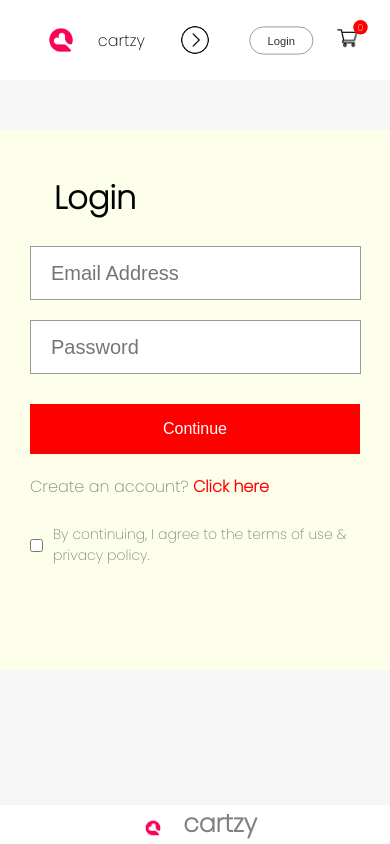
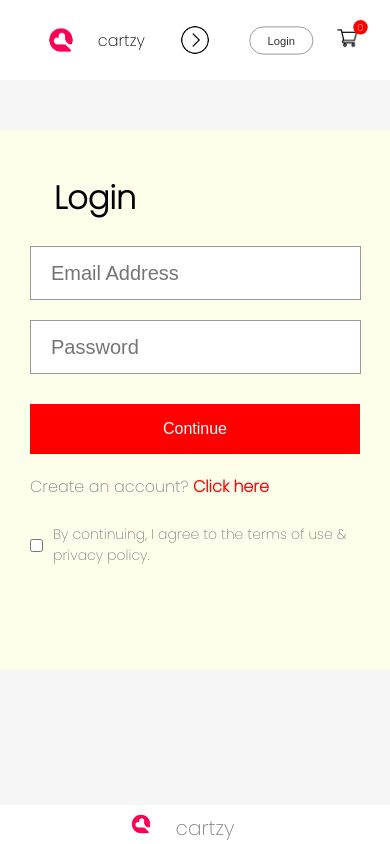
Before and after one commit to dynecodes/mern-ecommerce-webapp, a React (Create React App) app in the folder front-end/: page /login in a window 390 px wide. Shown: the top 844 px of the page. Built offline with nearby package versions, Linux system fonts and the light colour scheme; no server answers.

Commit message:
Update Footer.css

```diff
--- a/front-end/src/Components/Footer/Footer.css
+++ b/front-end/src/Components/Footer/Footer.css
@@ -8,17 +8,16 @@
 .footer-logo{
   display: flex;
   align-items: center;
-  gap: 20px;
 }
 .footer-logo img{
-  width: 150px;
+  width: 70px;
   height: auto;
-  max-width: 100%;
+  max-width: 70%;
 }
 .footer-logo p{
   color: grey;
-  font-size: 46px;
-  font-weight: 700;
+  font-size: 30px;
+  font-weight: 300;
 }
 .footer-links{
   display: flex;
@@ -67,17 +66,22 @@
     align-items: end;
   }
   .footer-logo img{
-    width: 40px;
+    width: 50px;
   }
   .footer-logo p{
-    font-size: 25px;
+    font-size: 20px;
+    margin-right: 40px;
   }
   .footer-links{
     font-size: 14px;
     gap: 10px;
+    margin-right: 30px;
+
   }
   .footer-social-icon{
     width: 22px;
+    gap: 20px;
+    margin-right: 180px;
   }
   .footer-copyright{
     font-size: 13px;
```
